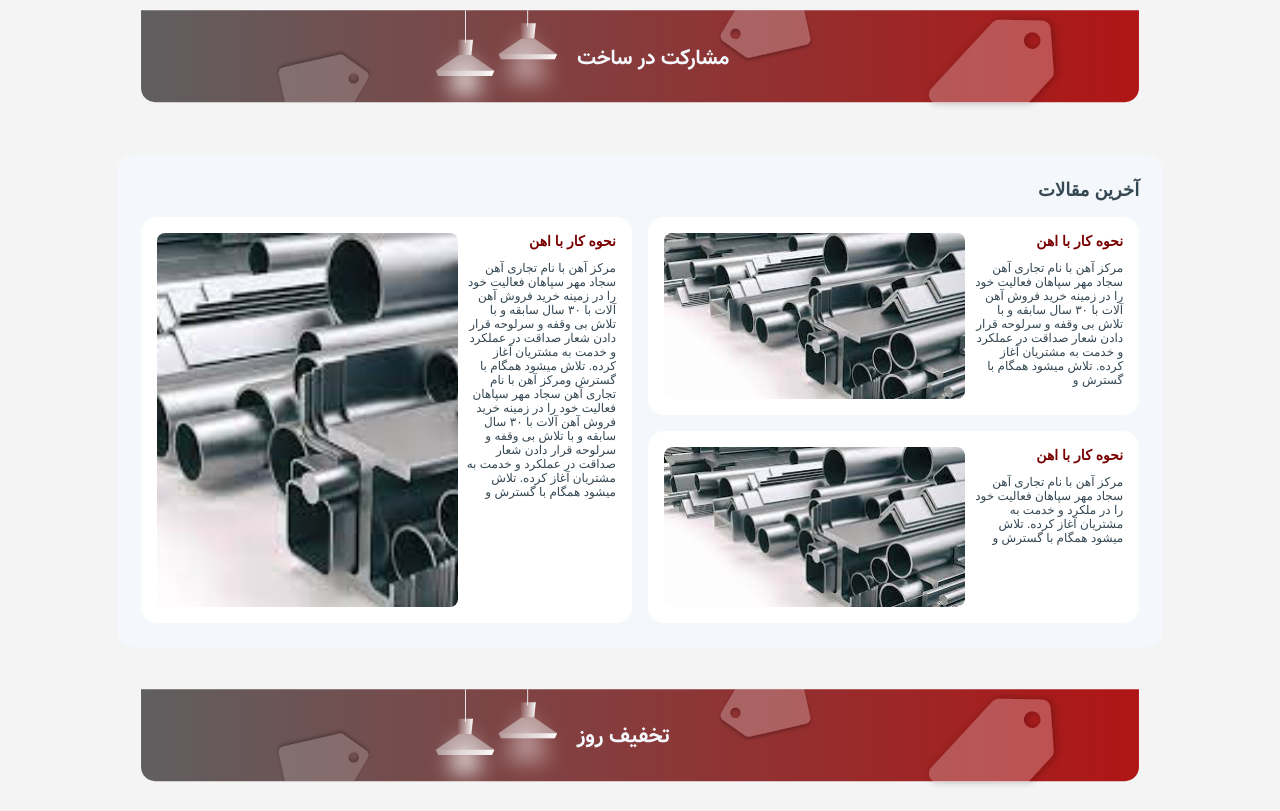
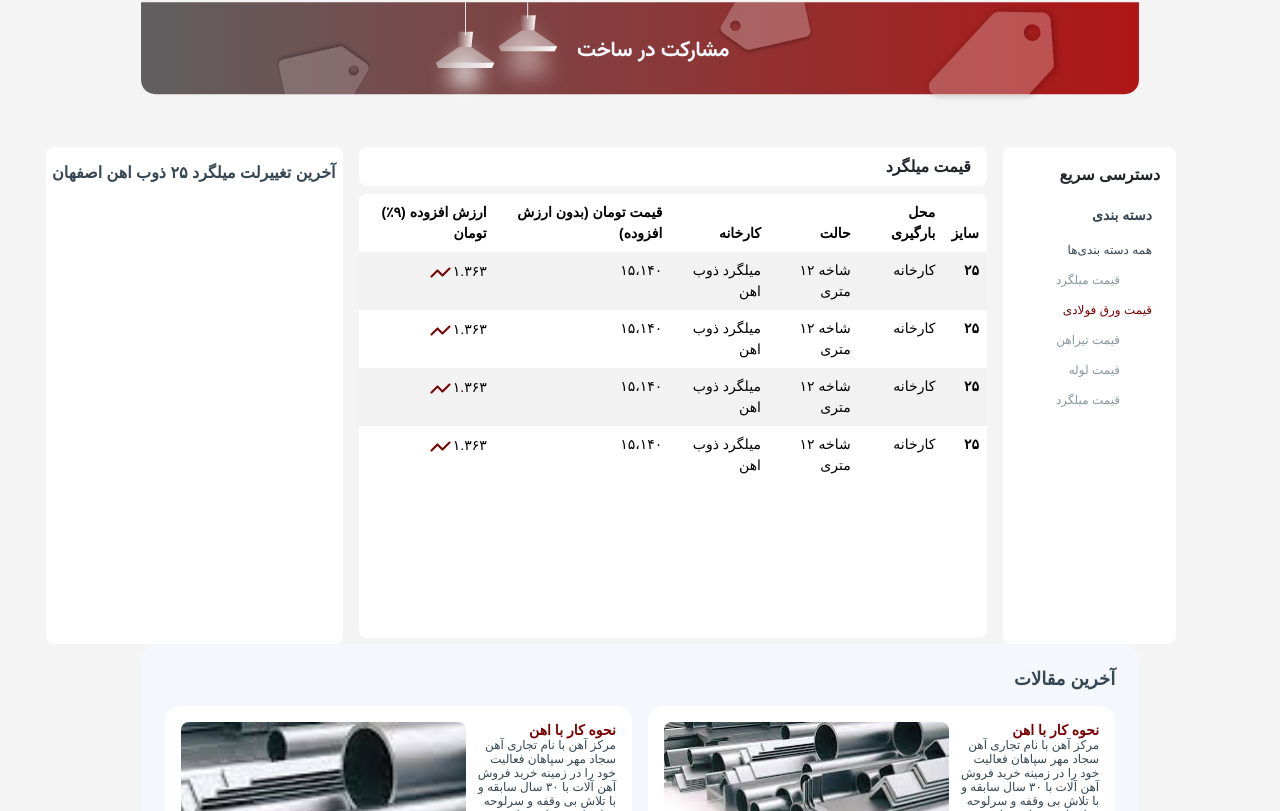
Before and after one commit to Fazel-mk/test-project, a React (Create React App) app: page / in a window 1280 px wide. Shown: the part 889-1700 px from the top of the page. Built offline with nearby package versions, Linux system fonts and the light colour scheme; a small style sheet from the web is missing.

Commit message:
price part is added

```diff
--- a/package.json
+++ b/package.json
@@ -6,6 +6,7 @@
     "@testing-library/jest-dom": "^5.17.0",
     "@testing-library/react": "^13.4.0",
     "@testing-library/user-event": "^13.5.0",
+    "bootstrap": "^5.3.2",
     "react": "^18.2.0",
     "react-dom": "^18.2.0",
     "react-scripts": "5.0.1",
--- a/src/Header/SearchBar.css
+++ b/src/Header/SearchBar.css
@@ -17,7 +17,7 @@
   width: 100vw;
   direction: rtl;
   border: 0.5px solid var(--primary-9);
-  border-radius: 0.5rem;
+  border-radius: 0 0.5rem 0.5rem 0;
   padding-right: 0.5rem;
 }
 .button {
@@ -46,7 +46,7 @@
   align-items: center;
   width: 41px;
   height: 43px;
-  padding-left: 1.5rem;
+  padding-left: 0.5rem;
   flex-direction: column;
 }
 @media screen and (max-width: 1200px) {
--- a/src/components/Footer.css
+++ b/src/components/Footer.css
@@ -76,7 +76,7 @@
 .customerclub {
   display: flex;
   width: 78vw;
-  align-items: end;
+  align-items: flex-end;
   gap: 40px;
 }
 .title-cc {
--- a/src/components/MainContent.jsx
+++ b/src/components/MainContent.jsx
@@ -4,6 +4,7 @@ import ImageSlider from "../maincontent/ImageSlider";
 import Best from "../maincontent/Best";
 import Articles from "../maincontent/Articles";
 import Outro from "./Outro";
+import Price from "../maincontent/Price";
 
 import "./Maincontent.css";
 const MainContent = () => {
@@ -14,6 +15,7 @@ const MainContent = () => {
       <div className="container">
         <img className="banner" src="/banner1.svg" alt="" />
       </div>
+      <Price />
       <Articles />
       <div className="container">
         <img className="banner" src="/banner2.svg" alt="" />
--- a/src/index.js
+++ b/src/index.js
@@ -1,5 +1,6 @@
 import React from "react";
 import ReactDOM from "react-dom/client";
+import "bootstrap/dist/css/bootstrap.css";
 import "./index.css";
 import App from "./App";
 
--- a/src/maincontent/Articles.css
+++ b/src/maincontent/Articles.css
@@ -90,7 +90,7 @@
 }
 @media screen and (max-width: 900px) {
   .Articles {
-    width: 90%;
+    width: 85%;
   }
   .articleCards {
     display: flex;
--- /dev/null
+++ b/src/maincontent/Price.css
@@ -0,0 +1,162 @@
+.Price {
+  display: flex;
+  justify-content: center;
+  align-items: flex-start;
+  gap: 60px;
+}
+.Tables {
+  display: flex;
+  direction: rtl;
+  align-items: flex-start;
+  gap: 24px;
+  display: flex;
+  width: 1128px;
+  height: 497px;
+  justify-content: flex-end;
+  gap: var(--M, 16px);
+}
+.filtering {
+  display: flex;
+  direction: ltr;
+  width: 173px;
+  height: 497px;
+  padding: 1rem 0px;
+  flex-direction: column;
+  align-items: center;
+  gap: 1rem;
+  flex-shrink: 0;
+  border-radius: var(--S, 8px);
+  background: var(--primary-4, #fff);
+}
+.filterHeader {
+  display: flex;
+  padding: 0 1rem;
+  justify-content: flex-end;
+  align-items: center;
+  gap: 10px;
+  align-self: stretch;
+  font-family: var(--16-regular-font-family);
+  font-size: var(--16-regular-font-size);
+  font-weight: 700;
+}
+.filterContent {
+  display: flex;
+  width: 173px;
+  padding: 0;
+  flex-direction: column;
+  justify-content: center;
+  align-items: center;
+  gap: var(--M, 16px);
+  padding: 0px var(--M, 16px) 0 0px;
+}
+.content {
+  display: flex;
+  width: 173px;
+  justify-content: flex-end;
+  text-align: center;
+  align-items: center;
+  font-style: normal;
+  line-height: normal;
+  font-family: var(--12-bold-font-family);
+  font-size: var(--12-bold-font-size);
+  font-weight: 400;
+  color: var(--primary-3, #8798a1);
+  padding: 0px 48px 0px var(--M, 16px);
+}
+.head {
+  padding: 0.25rem 1rem;
+  gap: 70px;
+  color: var(--primary-2, #354752);
+
+  /* 14/bold */
+  font-family: var(--14-regular-font-family);
+  font-size: var(--14-regular-font-size);
+  font-weight: 700;
+}
+.top {
+  padding: 0px var(--M, 16px);
+  gap: var(--XXS, 4px);
+  color: var(--primary-2, #354752);
+
+  /* 12/regular */
+  font-family: var(--12-bold-font-family);
+  font-size: var(--12-bold-font-size);
+  font-weight: 400;
+}
+.secondary {
+  padding: 0px var(--M, 16px);
+  gap: var(--XXS, 4px);
+  color: var(--primary-1, #790000);
+}
+.tableContent {
+  display: flex;
+  width: 628px;
+  height: 497px;
+  flex-direction: column;
+  align-items: flex-start;
+  gap: 8px;
+  flex-shrink: 0;
+}
+.tableHeader {
+  width: 100%;
+  padding: 10px var(--M, 16px);
+  border-radius: var(--S, 8px);
+  background: var(--primary-4, #fff);
+  font-family: var(--16-regular-font-family);
+  font-size: var(--16-regular-font-size);
+  font-style: normal;
+  font-weight: 700;
+  line-height: normal;
+}
+
+.tableView {
+  display: flex;
+  width: 628px;
+  height: 444px;
+  flex-direction: column;
+  align-items: center;
+  gap: 24px;
+  flex-shrink: 0;
+  border-radius: 0.5rem;
+  background: var(--primary-4, #fff);
+}
+th {
+  font-family: var(--14-regular-font-family);
+  font-size: var(--14-regular-font-size);
+  font-style: normal;
+  font-weight: 700;
+}
+td {
+  font-family: var(--14-regular-font-family);
+  font-size: var(--14-regular-font-size);
+  font-style: normal;
+  font-weight: 400;
+}
+.charts {
+  display: flex;
+  width: 297px;
+  height: 497px;
+  padding: var(--M, 16px) 0px;
+  flex-direction: column;
+  align-items: center;
+  gap: var(--M, 16px);
+  flex-shrink: 0;
+  border-radius: var(--S, 8px);
+  background: var(--primary-4, #fff);
+}
+.chartTitle {
+  display: flex;
+  width: 291px;
+  justify-content: flex-end;
+  align-items: center;
+  align-self: stretch;
+  color: var(--primary-2, #354752);
+  text-align: center;
+
+  /* 16/bold */
+  font-family: var(--16-regular-font-family);
+  font-size: var(--16-regular-font-size);
+  font-style: normal;
+  font-weight: 700;
+  line-height: normal;
+}
--- /dev/null
+++ b/src/maincontent/Price.jsx
@@ -0,0 +1,99 @@
+import React from "react";
+
+import "./Price.css";
+const Price = () => {
+  return (
+    <div className="Price">
+      <div className="Tables">
+        <div className="filtering">
+          <div className="filterHeader">دسترسی سریع</div>
+          <ul className="filterContent">
+            <li className="content head">دسته بندی</li>
+            <li className="content top">همه دسته بندی‌ها</li>
+            <li className="content ">قیمت میلگرد</li>
+            <li className="content top secondary">قیمت ورق فولادی</li>
+            <li className="content ">قیمت تیراهن</li>
+            <li className="content ">قیمت لوله</li>
+            <li className="content last">قیمت میلگرد</li>
+          </ul>
+        </div>
+        <div className="tableContent">
+          <div className="tableHeader">قیمت میلگرد</div>
+          <div className="tableView table-responsive">
+            <table className="table table-striped table-borderless ">
+              <thead>
+                <tr>
+                  <th scope="col">سایز</th>
+                  <th scope="col">محل بارگیری</th>
+                  <th scope="col">حالت</th>
+                  <th scope="col">کارخانه</th>
+                  <th scope="col">قیمت تومان (بدون ارزش افزوده)</th>
+                  <th scope="col">ارزش افزوده (۹٪) تومان</th>
+                </tr>
+              </thead>
+              <tbody>
+                <tr>
+                  <th scope="row">۲۵</th>
+                  <td>کارخانه</td>
+                  <td>شاخه ۱۲ متری</td>
+                  <td>میلگرد ذوب اهن</td>
+                  <td>۱۵،۱۴۰</td>
+                  <td>
+                    ۱.۳۶۳
+                    <img src="./chart.svg" alt="" />
+                  </td>
+                </tr>
+                <tr>
+                  <th scope="row">۲۵</th>
+                  <td>کارخانه</td>
+                  <td>شاخه ۱۲ متری</td>
+                  <td>میلگرد ذوب اهن</td>
+                  <td>۱۵،۱۴۰</td>
+                  <td>
+                    ۱.۳۶۳
+                    <img src="./chart.svg" alt="" />
+                  </td>
+                </tr>
+                <tr>
+                  <th scope="row">۲۵</th>
+                  <td>کارخانه</td>
+                  <td>شاخه ۱۲ متری</td>
+                  <td>میلگرد ذوب اهن</td>
+                  <td>۱۵،۱۴۰</td>
+                  <td>
+                    ۱.۳۶۳
+                    <img src="./chart.svg" alt="" />
+                  </td>
+                </tr>
+                <tr>
+                  <th scope="row">۲۵</th>
+                  <td>کارخانه</td>
+                  <td>شاخه ۱۲ متری</td>
+                  <td>میلگرد ذوب اهن</td>
+                  <td>۱۵،۱۴۰</td>
+                  <td>
+                    ۱.۳۶۳
+                    <img src="./chart.svg" alt="" />
+                  </td>
+                </tr>
+              </tbody>
+            </table>
+          </div>
+        </div>
+        <div className="charts">
+          <div className="chartTitle">
+            آخرین تغییرلت میلگرد ۲۵ ذوب اهن اصفهان
+          </div>
+          <div className="chartsView">
+            <div className="chart1"></div>
+            <div className="chart2"></div>
+            <div className="chart3"></div>
+          </div>
+        </div>
+      </div>
+      <div className="sidebar"></div>
+    </div>
+  );
+};
+
+export default Price;
```
Also changed, not shown: public/chart.svg (added), 1 other file (tests, documents, lock files or other folders).
